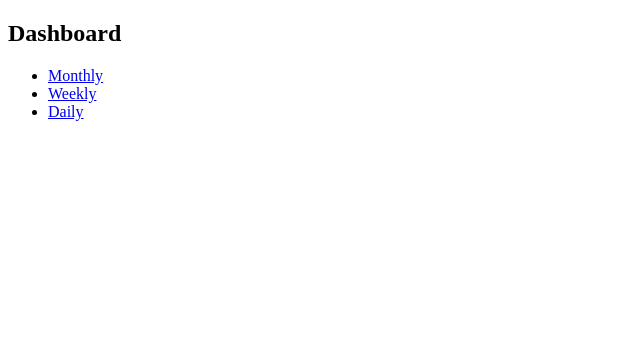
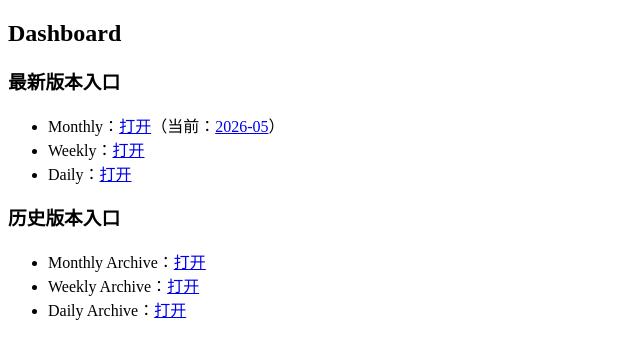
Before and after one commit to 1178663086-ai/bitsbang-dashboard, a plain HTML site: page dashboard/index.html in a window 1280 px wide. Shown: the whole page, without its empty margins (0-640 px from the left). Drawn offline with Linux system fonts and the light colour scheme.

Commit message:
publish dashboard: stdwf-1

```diff
--- a/dashboard/index.html
+++ b/dashboard/index.html
@@ -3,8 +3,17 @@
 <meta name="viewport" content="width=device-width, initial-scale=1" />
 <title>Dashboard</title>
 <h2>Dashboard</h2>
+
+<h3>最新版本入口</h3>
 <ul>
-  <li><a href="./monthly/">Monthly</a></li>
-  <li><a href="./weekly/">Weekly</a></li>
-  <li><a href="./daily/">Daily</a></li>
+  <li>Monthly：<a href="./monthly/">打开</a>（当前：<a href="./monthly/2026-05/">2026-05</a>）</li>
+  <li>Weekly：<a href="./weekly/">打开</a></li>
+  <li>Daily：<a href="./daily/">打开</a></li>
 </ul>
+
+<h3>历史版本入口</h3>
+<ul>
+  <li>Monthly Archive：<a href="./archive/monthly/">打开</a></li>
+  <li>Weekly Archive：<a href="./archive/weekly/">打开</a></li>
+  <li>Daily Archive：<a href="./archive/daily/">打开</a></li>
+</ul>
```
